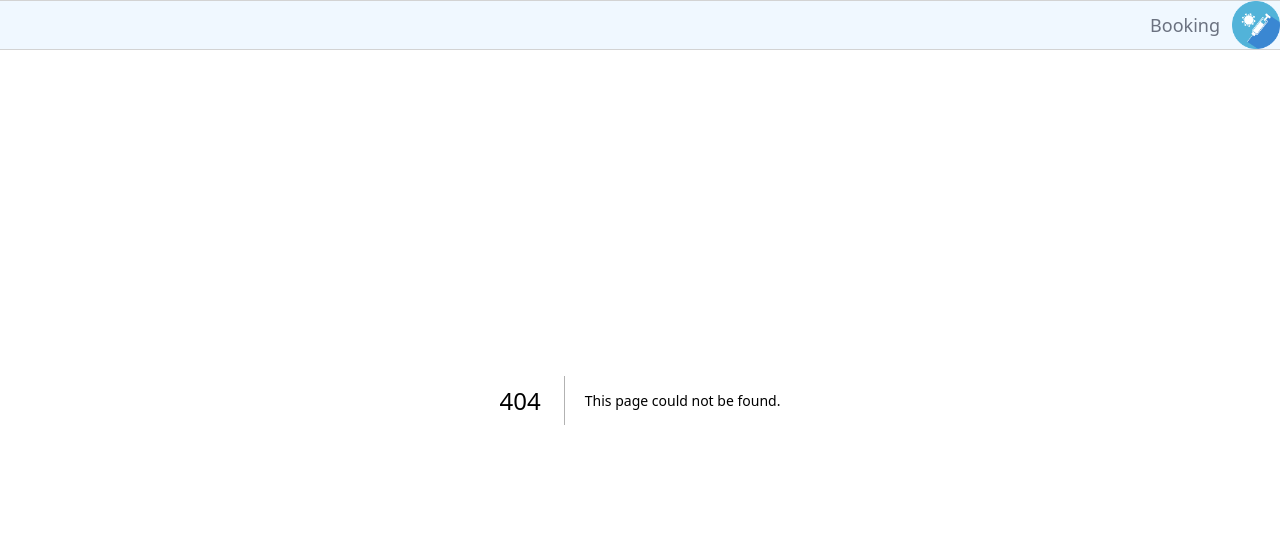
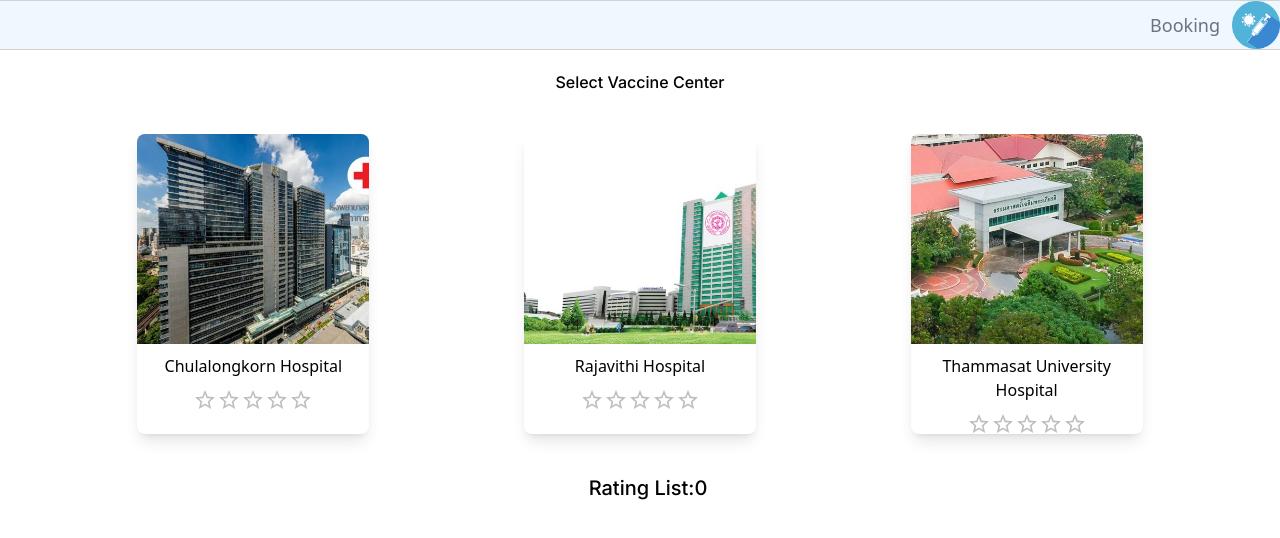
Before and after one commit to ThanachatAim/SWDevPrac2, a Next.js app in the folder vaccine-book-app/: page /hospital in a window 1280 px wide. Before the commit this address had no page. Shown: the top 538 px of the page. Built offline with nearby package versions, Linux system fonts and the light colour scheme.

Commit message:
assignment 7

```diff
--- /dev/null
+++ b/vaccine-book-app/src/app/(hospitalinfo)/hospital/[hid]/page.tsx
@@ -0,0 +1,25 @@
+import Image from "next/image"
+export default function HospitalDetailPage({params}:{params:{hid:string}}){
+
+    const mockHospitalRepo = new Map()
+    mockHospitalRepo.set("001",{name: 'Chulalongkorn Hospital', image: "/img/chula.jpg"})
+    mockHospitalRepo.set("002",{name: 'Rajavithi Hospital', image: "/img/rajavithi.jpg"})
+    mockHospitalRepo.set("003",{name: 'Thammasat University Hospital', image: "/img/thammasat.jpg"})
+
+    return(
+        <main className="text-center p-5">
+            <h1 className="text-lg font-medium">Hospital ID {params.hid}</h1>
+            <div className="flex flex-row my-5">
+                <Image src={(mockHospitalRepo.get(params.hid)).image}
+                alt="Hospital Image"
+                width={0} height={0} sizes="100vw"
+                className="rounded-lg w-[30%]"/>
+                <div className="text-md mx-5">{(mockHospitalRepo.get(params.hid)).name}</div>
+            </div>
+        </main>
+    )
+}
+
+export async function generateStaticParams(){
+    return [{hid:'001'}, {hid:'002'}, {hid:'003'}]
+}
--- /dev/null
+++ b/vaccine-book-app/src/app/(hospitalinfo)/hospital/page.tsx
@@ -0,0 +1,9 @@
+import CardPanel from "@/components/CardPanel"
+export default function Car(){
+    return (
+        <main className="text-center p-5">
+            <h1 className="text-x1 font-medium">Select Vaccine Center</h1>
+            <CardPanel/>
+        </main>
+    )
+}
--- a/vaccine-book-app/src/app/page.tsx
+++ b/vaccine-book-app/src/app/page.tsx
@@ -10,7 +10,6 @@
       <link rel="stylesheet"
       href="https://fonts.googleapis.com/css2?family=Kanit:wght@200;300;400;500;600;700;800&display=swap"/>
       <Banner/>
-      <CardPanel/>
     </main>
   )
 }
--- a/vaccine-book-app/src/components/Banner.tsx
+++ b/vaccine-book-app/src/components/Banner.tsx
@@ -1,11 +1,13 @@
 'use client'
 import {useState} from 'react';
+import { useRouter } from 'next/navigation';
 import styles from './banner.module.css'
 import Image from 'next/image';
 
 export default function Banner() {
     const covers = ['/img/cover.jpg','/img/cover2.jpg','/img/cover3.jpg','/img/cover4.jpg']
     const [index, setIndex] = useState(0)
+    const router = useRouter()
 
     return(
         <div className="block p-5 m-0 w-full h-96 relative" onClick={()=>{setIndex(index+1)}}>
@@ -19,6 +21,12 @@
                 <h1 className='text-6xl font-bold font-sans bg-slate-200 inline p-3 rounded-2xl border-dashed'>Vaccine Center</h1><br></br><br></br>
                 <h3 className='text-4xl font-medium font-kanit bg-slate-200 inline p-3 rounded-2xl border-dashed'>ศูนย์บริการวัคซีน</h3>
             </div>
+            <button className='bg-white text-cyan-600 border border-cyan-600
+            font-semibold py-2 px-2 m-2 rounded z-30 absolute bottom-0 right-0
+            hover:bg-cyan-600 hover:text-white hover:border-transparent'
+            onClick={(e)=>{ e.stopPropagation(); router.push('/hospital')}}>
+                Select Vaccine Center
+            </button>
         </div>
     );
 }
--- a/vaccine-book-app/src/components/CardPanel.tsx
+++ b/vaccine-book-app/src/components/CardPanel.tsx
@@ -1,6 +1,7 @@
 'use client'
 import {useReducer} from 'react'
 import ProductCard from "./ProductCard"
+import Link from 'next/link'
 
 export default function CardPanel() {
 
@@ -19,18 +20,23 @@
 
     const [ratingMap, dispatchRating] = useReducer(ratingReducer, new Map<string,number>())
 
+    const mockHospitalRepo = [
+        {hid: '001', name: 'Chulalongkorn Hospital', image: "/img/chula.jpg"},
+        {hid: '002', name: 'Rajavithi Hospital', image: "/img/rajavithi.jpg"},
+        {hid: '003', name: 'Thammasat University Hospital', image: "/img/thammasat.jpg"},
+    ]
+
     return (
         <div>
             <div className="m-10 flex flex-row flex-wrap justify-around items-around">
-                <ProductCard vacName='Chulalongkorn Hospital' imgSrc='/img/chula.jpg'
-                onRatingUpdate={(vac:string, rating: number)=>dispatchRating({type:'add', vacName:vac, rating:rating})}
-                rating={ratingMap.get("Chulalongkorn Hospital") ?? 0}/>
-                <ProductCard vacName='Rajavithi Hospital' imgSrc='/img/rajavithi.jpg'
-                onRatingUpdate={(vac:string, rating: number)=>dispatchRating({type:'add', vacName:vac, rating:rating})}
-                rating={ratingMap.get("Rajavithi Hospital") ?? 0}/>
-                <ProductCard vacName='Thammasat University Hospital' imgSrc='/img/thammasat.jpg'
-                onRatingUpdate={(vac:string, rating: number)=>dispatchRating({type:'add', vacName:vac, rating:rating})}
-                rating={ratingMap.get("Thammasat University Hospital") ?? 0}/>
+
+            {mockHospitalRepo.map((vacItem)=>(
+                    <Link href={`/hospital/${vacItem.hid}`} className='w-1/5'>
+                    <ProductCard vacName={vacItem.name} imgSrc={vacItem.image}
+                    onRatingUpdate={(vac:string, rating: number)=>dispatchRating({type:'add', vacName:vac, rating:rating})}
+                    rating={ratingMap.get(vacItem.name) ?? 0}/>
+                    </Link>
+                ))}
             </div>
             <div className='w-full text-xl font-medium mx-2'>Rating List:{ratingMap.size}</div>
             {Array.from(ratingMap.entries()).map( ([vac,rating])=><div key={vac}
--- a/vaccine-book-app/src/components/InteractiveCard.tsx
+++ b/vaccine-book-app/src/components/InteractiveCard.tsx
@@ -22,7 +22,7 @@
     }
 
     return (
-        <div className='w-1/5 h-[300px] rounded-lg shadow-lg bg-white'
+        <div className='w-full h-[300px] rounded-lg shadow-lg bg-white'
         onMouseOver={(e)=>onCardMouseAction(e)}
         onMouseOut={(e)=>onCardMouseAction(e)}>
             {children}
--- a/vaccine-book-app/src/components/ProductCard.tsx
+++ b/vaccine-book-app/src/components/ProductCard.tsx
@@ -23,10 +23,13 @@
                 />
             </div>
             <div className='w-full h-30 p-[10px] font-kanit'>{vacName}</div>
+            <div onClick={(e) => e.stopPropagation()}>
             <Rating name="simple-controlled" value={rating} onChange={(event, newValue) => {
                  event.stopPropagation();
+                 event.preventDefault();
                  setValue(newValue);
                 onRatingUpdate(vacName, newValue ?? 0)}} className='mx-2'/>
+            </div>
         </InteractiveCard>
     );
 }
```
